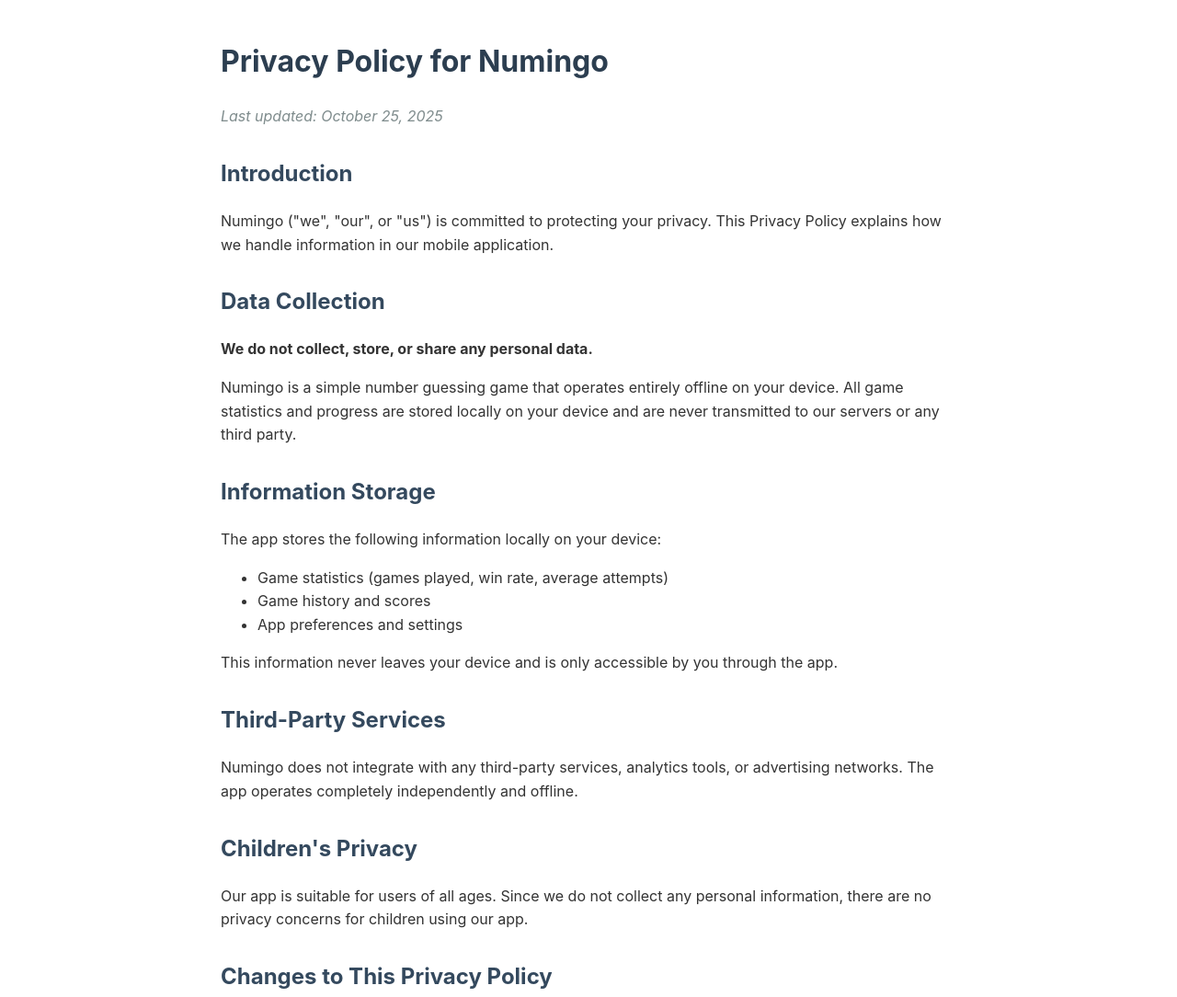
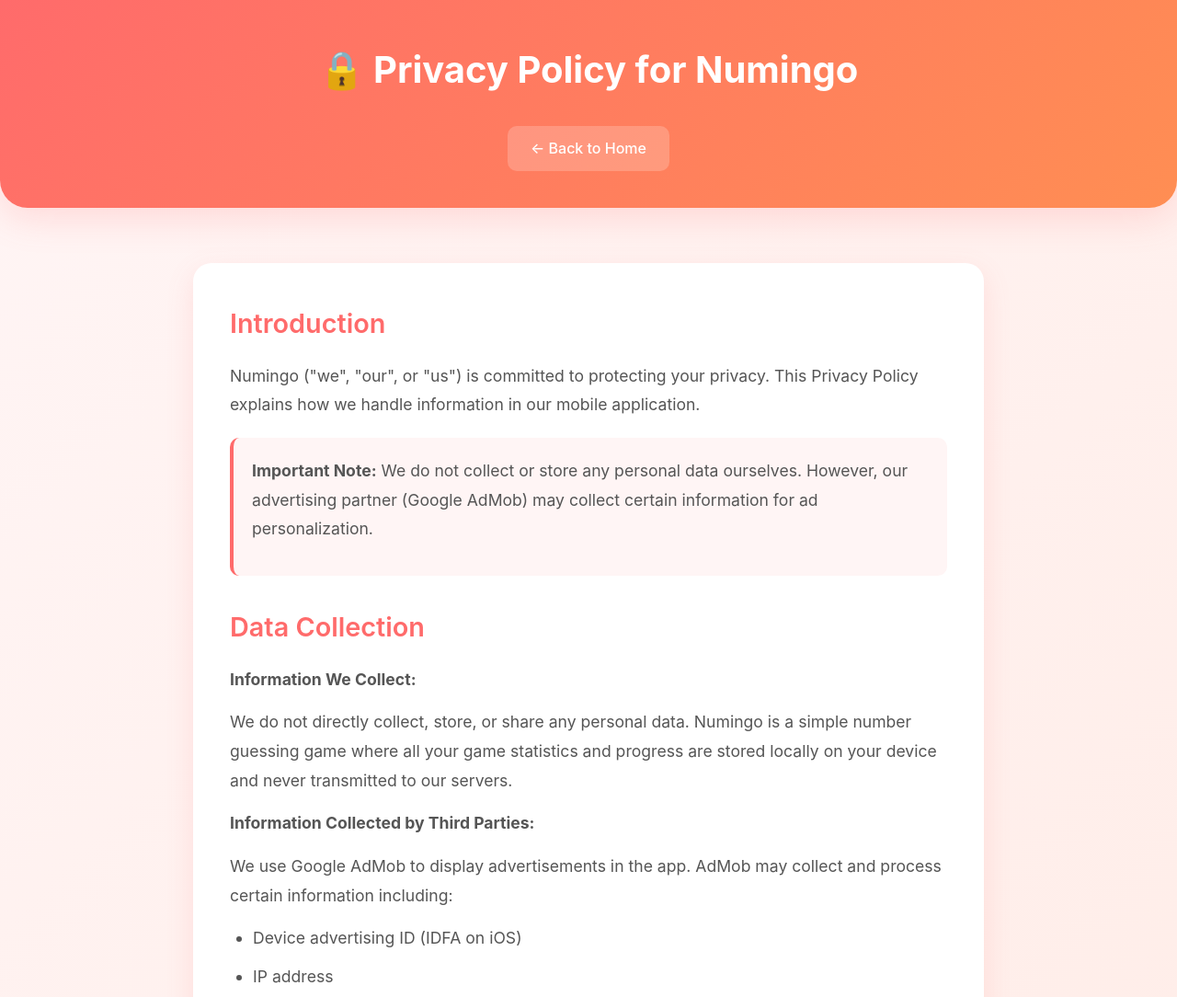
Before and after one commit to olcaygunes0101/numingo-privacy, a plain HTML site: page index.html in a window 1280 px wide. Shown: the top 1084 px of the page at 92% size. Drawn offline with Linux system fonts and the light colour scheme.

Commit message:
Update index.html

```diff
--- a/index.html
+++ b/index.html
@@ -3,31 +3,172 @@
 <head>
     <meta charset="UTF-8">
     <meta name="viewport" content="width=device-width, initial-scale=1.0">
-    <title>Numingo - Privacy Policy</title>
+    <title>Privacy Policy - Olcay Güneş</title>
     <style>
+        * {
+            margin: 0;
+            padding: 0;
+            box-sizing: border-box;
+        }
+
         body {
-            font-family: -apple-system, BlinkMacSystemFont, 'Segoe UI', Roboto, sans-serif;
-            max-width: 800px;
+            font-family: -apple-system, BlinkMacSystemFont, 'Segoe UI', Roboto, Oxygen, Ubuntu, Cantarell, sans-serif;
+            line-height: 1.8;
+            color: #333;
+            background: linear-gradient(135deg, #fff5f5 0%, #ffe8e0 100%);
+            min-height: 100vh;
+        }
+
+        .container {
+            max-width: 900px;
             margin: 0 auto;
             padding: 20px;
-            line-height: 1.6;
-            color: #333;
         }
-        h1 { color: #2c3e50; }
-        h2 { color: #34495e; margin-top: 30px; }
-        .last-updated { color: #7f8c8d; font-style: italic; }
+
+        header {
+            text-align: center;
+            padding: 40px 20px;
+            background: linear-gradient(135deg, #ff6b6b 0%, #ff8e53 100%);
+            color: white;
+            border-radius: 0 0 30px 30px;
+            box-shadow: 0 10px 40px rgba(255, 107, 107, 0.2);
+            margin-bottom: 40px;
+        }
+
+        h1 {
+            font-size: 2.5em;
+            margin-bottom: 10px;
+            font-weight: 700;
+        }
+
+        .back-btn {
+            display: inline-block;
+            background: rgba(255, 255, 255, 0.2);
+            color: white;
+            padding: 10px 25px;
+            border-radius: 10px;
+            text-decoration: none;
+            margin-top: 15px;
+            transition: all 0.3s ease;
+            font-weight: 500;
+        }
+
+        .back-btn:hover {
+            background: rgba(255, 255, 255, 0.3);
+            transform: translateY(-2px);
+        }
+
+        .content {
+            background: white;
+            border-radius: 20px;
+            padding: 40px;
+            box-shadow: 0 10px 30px rgba(255, 107, 107, 0.15);
+            margin-bottom: 40px;
+        }
+
+        h2 {
+            color: #ff6b6b;
+            font-size: 1.8em;
+            margin-top: 30px;
+            margin-bottom: 15px;
+            font-weight: 600;
+        }
+
+        h2:first-of-type {
+            margin-top: 0;
+        }
+
+        p {
+            margin-bottom: 15px;
+            color: #555;
+            font-size: 1.1em;
+        }
+
+        ul {
+            margin-left: 25px;
+            margin-bottom: 15px;
+        }
+
+        li {
+            margin-bottom: 10px;
+            color: #555;
+            font-size: 1.1em;
+        }
+
+        .highlight {
+            background: #fff5f5;
+            padding: 20px;
+            border-radius: 10px;
+            border-left: 4px solid #ff6b6b;
+            margin: 20px 0;
+        }
+
+        .date {
+            color: #999;
+            font-size: 0.95em;
+            text-align: center;
+            margin-top: 30px;
+            padding-top: 20px;
+            border-top: 2px solid #ffe8e0;
+        }
+
+        footer {
+            text-align: center;
+            padding: 30px 20px;
+            margin-top: 40px;
+            background: linear-gradient(135deg, #ff6b6b 0%, #ff8e53 100%);
+            color: white;
+            border-radius: 30px 30px 0 0;
+        }
+
+        @media (max-width: 768px) {
+            h1 {
+                font-size: 1.8em;
+            }
+
+            .content {
+                padding: 25px;
+            }
+
+            h2 {
+                font-size: 1.4em;
+            }
+
+            p, li {
+                font-size: 1em;
+            }
+        }
     </style>
 </head>
 <body>
-    <h1>Privacy Policy for Numingo</h1>
-    <p class="last-updated">Last updated: October 25, 2025</p>
+    <header>
+        <h1>🔒 Privacy Policy for Numingo</h1>
+        <a href="index.html" class="back-btn">← Back to Home</a>
+    </header>
 
+    <div class="container">
+        <div class="content">
             <h2>Introduction</h2>
             <p>Numingo ("we", "our", or "us") is committed to protecting your privacy. This Privacy Policy explains how we handle information in our mobile application.</p>
 
+            <div class="highlight">
+                <p><strong>Important Note:</strong> We do not collect or store any personal data ourselves. However, our advertising partner (Google AdMob) may collect certain information for ad personalization.</p>
+            </div>
+
             <h2>Data Collection</h2>
-    <p><strong>We do not collect, store, or share any personal data.</strong></p>
-    <p>Numingo is a simple number guessing game that operates entirely offline on your device. All game statistics and progress are stored locally on your device and are never transmitted to our servers or any third party.</p>
+            <p><strong>Information We Collect:</strong></p>
+            <p>We do not directly collect, store, or share any personal data. Numingo is a simple number guessing game where all your game statistics and progress are stored locally on your device and never transmitted to our servers.</p>
+
+            <p><strong>Information Collected by Third Parties:</strong></p>
+            <p>We use Google AdMob to display advertisements in the app. AdMob may collect and process certain information including:</p>
+            <ul>
+                <li>Device advertising ID (IDFA on iOS)</li>
+                <li>IP address</li>
+                <li>Device information (model, OS version)</li>
+                <li>App usage data for ad performance</li>
+                <li>General location information (country/region level)</li>
+            </ul>
+            <p>This information is used to provide personalized advertisements and improve ad relevance. For more information about how Google uses this data, please review <a href="https://policies.google.com/privacy" target="_blank" style="color: #ff6b6b;">Google's Privacy Policy</a>.</p>
 
             <h2>Information Storage</h2>
             <p>The app stores the following information locally on your device:</p>
@@ -39,7 +180,22 @@
             <p>This information never leaves your device and is only accessible by you through the app.</p>
 
             <h2>Third-Party Services</h2>
-    <p>Numingo does not integrate with any third-party services, analytics tools, or advertising networks. The app operates completely independently and offline.</p>
+            <p>Numingo integrates with the following third-party service:</p>
+            <ul>
+                <li><strong>Google AdMob:</strong> For displaying advertisements within the app. AdMob's data collection is governed by <a href="https://policies.google.com/privacy" target="_blank" style="color: #ff6b6b;">Google's Privacy Policy</a> and <a href="https://policies.google.com/technologies/ads" target="_blank" style="color: #ff6b6b;">Google's Advertising Policies</a>.</li>
+            </ul>
+
+            <h2>Advertising</h2>
+            <p>We display advertisements through Google AdMob, which may show:</p>
+            <ul>
+                <li>Interstitial ads (full-screen ads between games)</li>
+                <li>Rewarded video ads (optional ads for in-game benefits)</li>
+            </ul>
+            <p>You can limit ad personalization through your device settings:</p>
+            <ul>
+                <li><strong>iOS:</strong> Settings → Privacy → Tracking → Disable "Allow Apps to Request to Track"</li>
+                <li><strong>iOS:</strong> Settings → Privacy → Apple Advertising → Disable "Personalized Ads"</li>
+            </ul>
 
             <h2>Children's Privacy</h2>
             <p>Our app is suitable for users of all ages. Since we do not collect any personal information, there are no privacy concerns for children using our app.</p>
@@ -49,7 +205,16 @@
 
             <h2>Contact Us</h2>
             <p>If you have any questions about this Privacy Policy, please contact us:</p>
-    <p>Email: o.gunes.09@gmail.com</p>
+            <p><strong>Email:</strong> o.gunes.09@gmail.com</p>
 
+            <div class="date">
+                Last updated: November 2, 2025
+            </div>
+        </div>
+    </div>
+
+    <footer>
+        <p>&copy; 2025 Olcay Güneş. All rights reserved.</p>
+    </footer>
 </body>
 </html>
```
Lines whose indentation alone changed are shown as unchanged.
